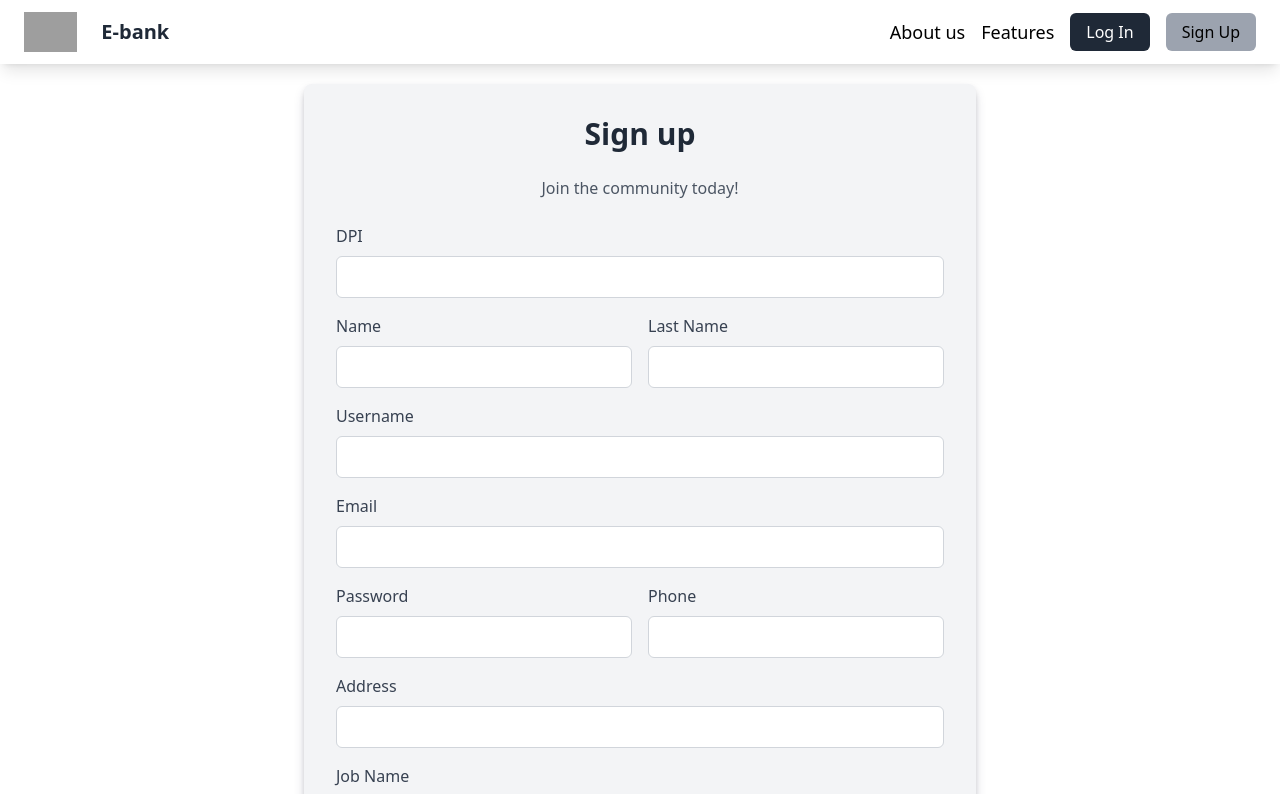
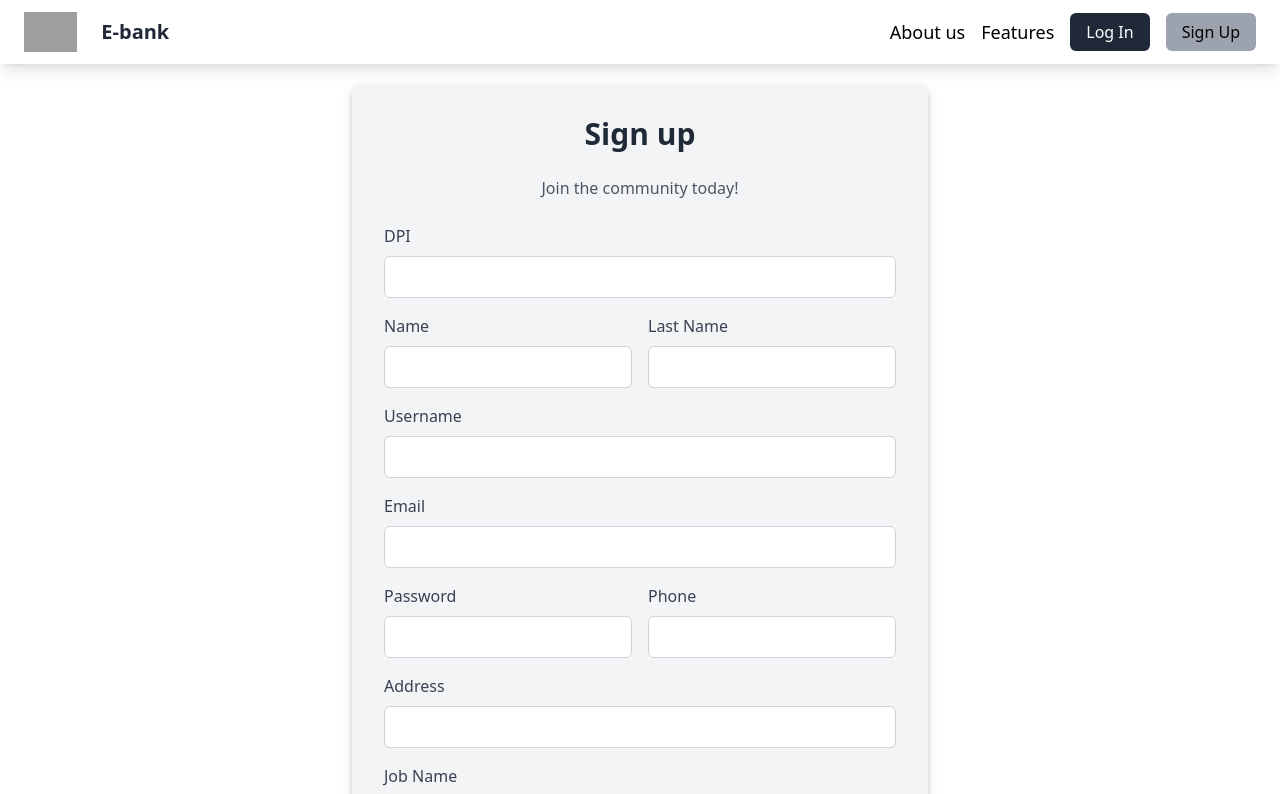
Before and after one commit to Grupo-3-Kinal2024/React_Bank_Group3, a React (Vite) app: page /register in a window 1280 px wide. Shown: the top 794 px of the page. Built offline with nearby package versions, Linux system fonts and the light colour scheme; grey boxes are pictures that could not be loaded.

Commit message:
little change

```diff
--- a/src/pages/RegisterPage.jsx
+++ b/src/pages/RegisterPage.jsx
@@ -13,7 +13,7 @@ const RegisterPage = () => {
         <>
             <Navbar />
             <div className="py-5 flex  items-center justify-center  content-center">
-                <div className="bg-gray-100 p-8 rounded-lg max-w-2xl w-full shadow-[rgba(50,50,93,0.25)_0px_6px_12px_-2px,_rgba(0,0,0,0.3)_0px_3px_7px_-3px]">
+                <div className="bg-gray-100 p-8 rounded-lg max-w-xl w-full shadow-[rgba(50,50,93,0.25)_0px_6px_12px_-2px,_rgba(0,0,0,0.3)_0px_3px_7px_-3px]">
                     <h2 className="text-3xl font-bold mb-6 text-center text-gray-800">Sign up</h2>
                     <p className="text-center text-gray-600 mb-6">Join the community today!</p>
                     <form onSubmit={handleSubmit(onSubmit)}>
```
